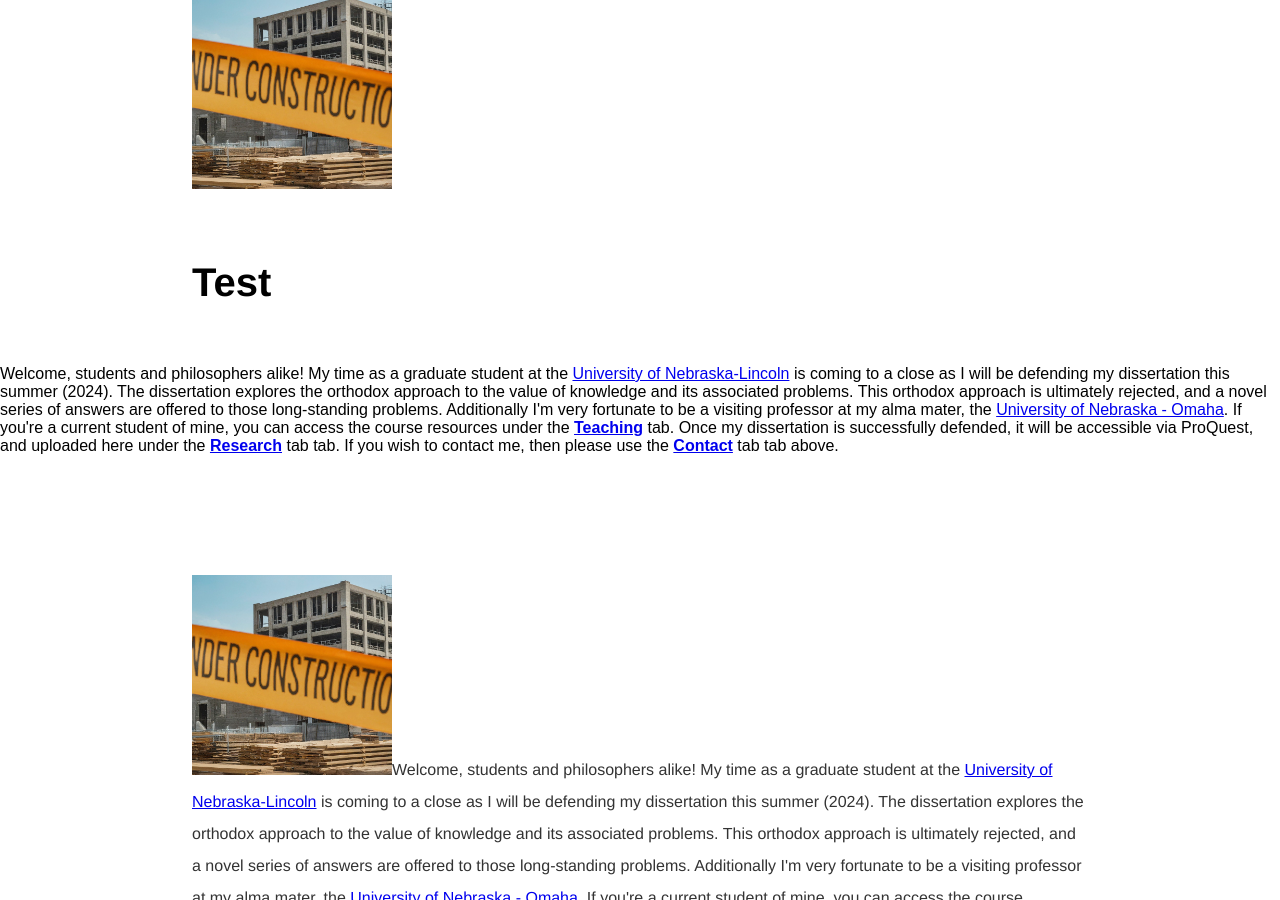
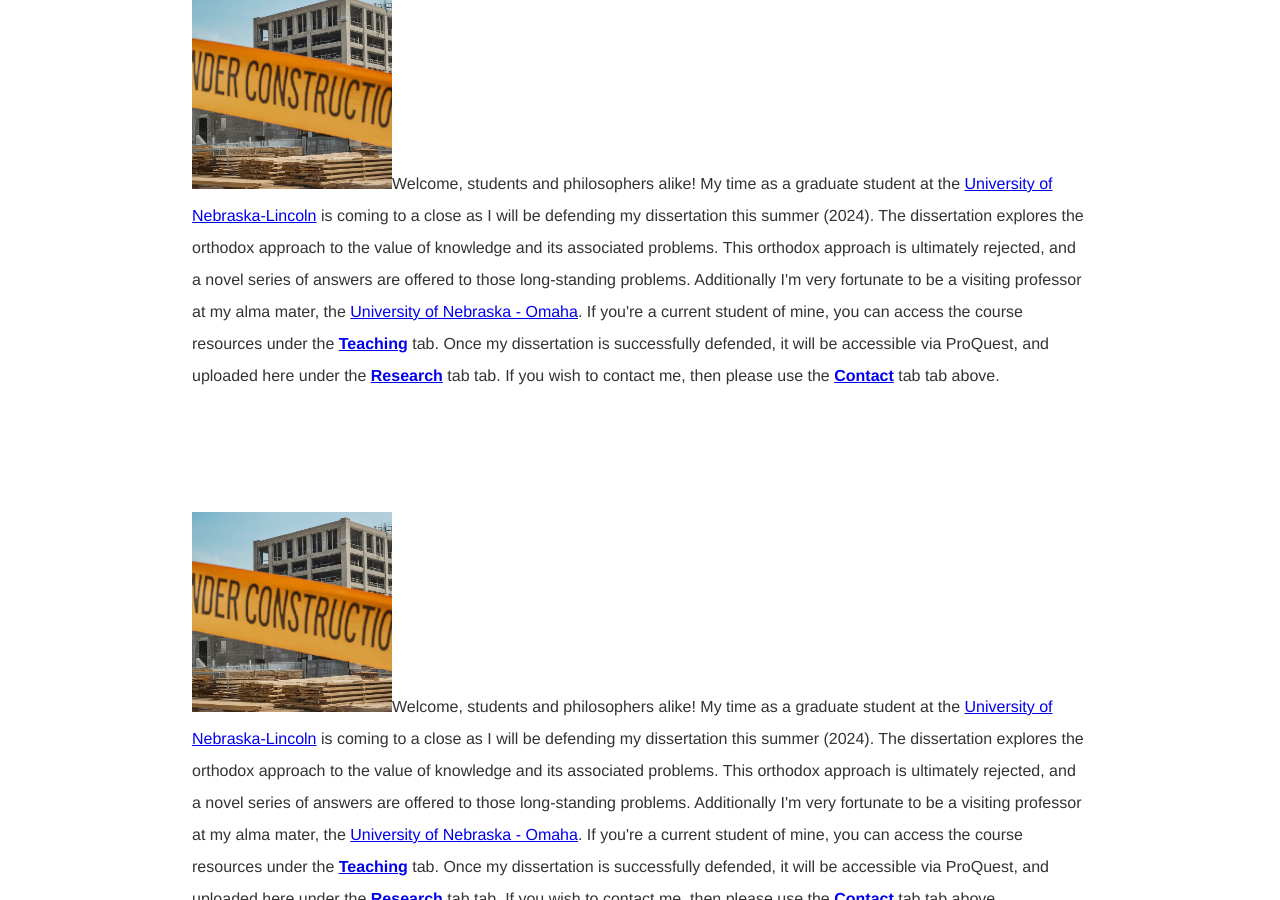
Before and after one commit to kevinjpatton/kevinjpatton.github.io, a Jekyll site: the page built from test.html, in a window 1280 px wide and 900 px high, scrolled down 524 px. Built offline with Jekyll 4.4.1, drawn with Linux system fonts in a browser that asks for light colours; Markdown is read by kramdown in place of the engine named in the settings.

Commit message:
Update test.html

```diff
--- a/test.html
+++ b/test.html
@@ -4,7 +4,7 @@
 ---
 <!-- /.blurb -->
 <div class="blurb">
-<h1>Test</h1><p><img src="/teaching/Under_Construction.jpg" alt="Under Construction" class="thumbnail"><h1>Test</h1>Welcome, students and philosophers alike! My time as a graduate student at the  <a href="http://www.unl.edu/philosophy/graduate-students#patton" target="_blank">University of Nebraska-Lincoln</a> is coming to a close as I will be defending my dissertation this summer (2024). The dissertation explores the orthodox approach to the value of knowledge and its associated problems. This orthodox approach is ultimately rejected, and a novel series of answers are offered to those long-standing problems. Additionally I'm very fortunate to be a visiting professor at my alma mater, the <a href="https://www.unomaha.edu/college-of-arts-and-sciences/philosophy/about-us/directory/kevin-patton.php" target="_blank">University of Nebraska - Omaha</a>. If you're a current student of mine, you can access the course resources under the <b><a href="/teaching/index.html" >Teaching</a></b> tab. Once my dissertation is successfully defended, it will be accessible via ProQuest, and uploaded here under the <b><a href="/teaching/index.html">Research</a></b> tab tab. If you wish to contact me, then please use the <b><a href="/teaching/index.html">Contact</a></b> tab tab above.</p>
+<h1>Test</h1><p><img src="/teaching/Under_Construction.jpg" alt="Under Construction" class="thumbnail">Welcome, students and philosophers alike! My time as a graduate student at the  <a href="http://www.unl.edu/philosophy/graduate-students#patton" target="_blank">University of Nebraska-Lincoln</a> is coming to a close as I will be defending my dissertation this summer (2024). The dissertation explores the orthodox approach to the value of knowledge and its associated problems. This orthodox approach is ultimately rejected, and a novel series of answers are offered to those long-standing problems. Additionally I'm very fortunate to be a visiting professor at my alma mater, the <a href="https://www.unomaha.edu/college-of-arts-and-sciences/philosophy/about-us/directory/kevin-patton.php" target="_blank">University of Nebraska - Omaha</a>. If you're a current student of mine, you can access the course resources under the <b><a href="/teaching/index.html" >Teaching</a></b> tab. Once my dissertation is successfully defended, it will be accessible via ProQuest, and uploaded here under the <b><a href="/teaching/index.html">Research</a></b> tab tab. If you wish to contact me, then please use the <b><a href="/teaching/index.html">Contact</a></b> tab tab above.</p>
 </div>
 
 <div class="thumbnail-container">
```
